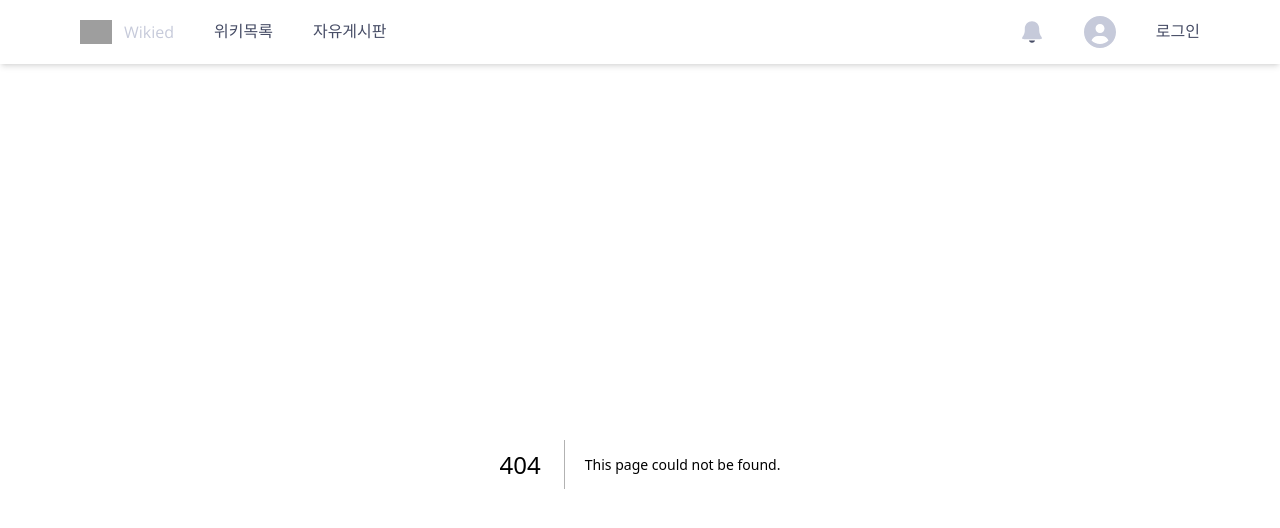
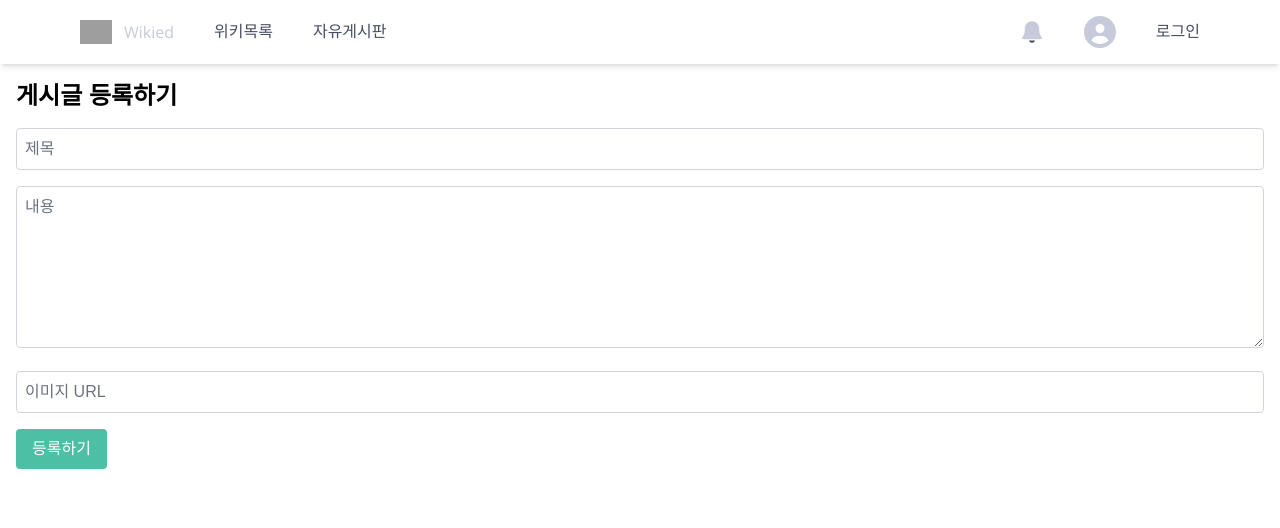
Before and after one commit to codeit-sprint-part3-5Bit/part3-project, a Next.js app: page /articles/create in a window 1280 px wide. Before the commit this address had no page. Shown: the top 528 px of the page. Built offline with nearby package versions, Linux system fonts and the light colour scheme; grey boxes are pictures that could not be loaded; a web font is replaced by a local one.

Commit message:
feat: 게시글생성페이지 작업

```diff
--- /dev/null
+++ b/src/pages/articles/create.tsx
@@ -0,0 +1,67 @@
+import { useState } from "react";
+import axios from "axios";
+import { useRouter } from "next/router";
+
+export default function CreateArticle({ teamId }: { teamId: string }) {
+  const [title, setTitle] = useState("");
+  const [content, setContent] = useState("");
+  const [image, setImage] = useState("");
+  const router = useRouter();
+
+  const handleSubmit = () => {
+    axios
+      .post(`https://wikied-api.vercel.app/${teamId}/articles`, {
+        title,
+        content,
+        image,
+      })
+      .then((response) => {
+        if (response.status === 200) {
+          router.push(`/articles/${response.data.id}`);
+        }
+      })
+      .catch((error) => {
+        console.error(error);
+        alert("게시글 등록에 실패했습니다.");
+      });
+  };
+
+  return (
+    <div className="container mx-auto p-4">
+      <h1 className="text-2xl font-bold mb-4">게시글 등록하기</h1>
+      <div className="mb-4">
+        <input
+          type="text"
+          placeholder="제목"
+          value={title}
+          onChange={(e) => setTitle(e.target.value)}
+          className="w-full p-2 border border-gray-300 rounded"
+        />
+      </div>
+      <div className="mb-4">
+        <textarea
+          placeholder="내용"
+          value={content}
+          onChange={(e) => setContent(e.target.value)}
+          className="w-full p-2 border border-gray-300 rounded"
+          rows={6}
+        />
+      </div>
+      <div className="mb-4">
+        <input
+          type="text"
+          placeholder="이미지 URL"
+          value={image}
+          onChange={(e) => setImage(e.target.value)}
+          className="w-full p-2 border border-gray-300 rounded"
+        />
+      </div>
+      <button
+        onClick={handleSubmit}
+        className="bg-green-200 hover:bg-green-300 text-white py-2 px-4 rounded"
+      >
+        등록하기
+      </button>
+    </div>
+  );
+}
```
